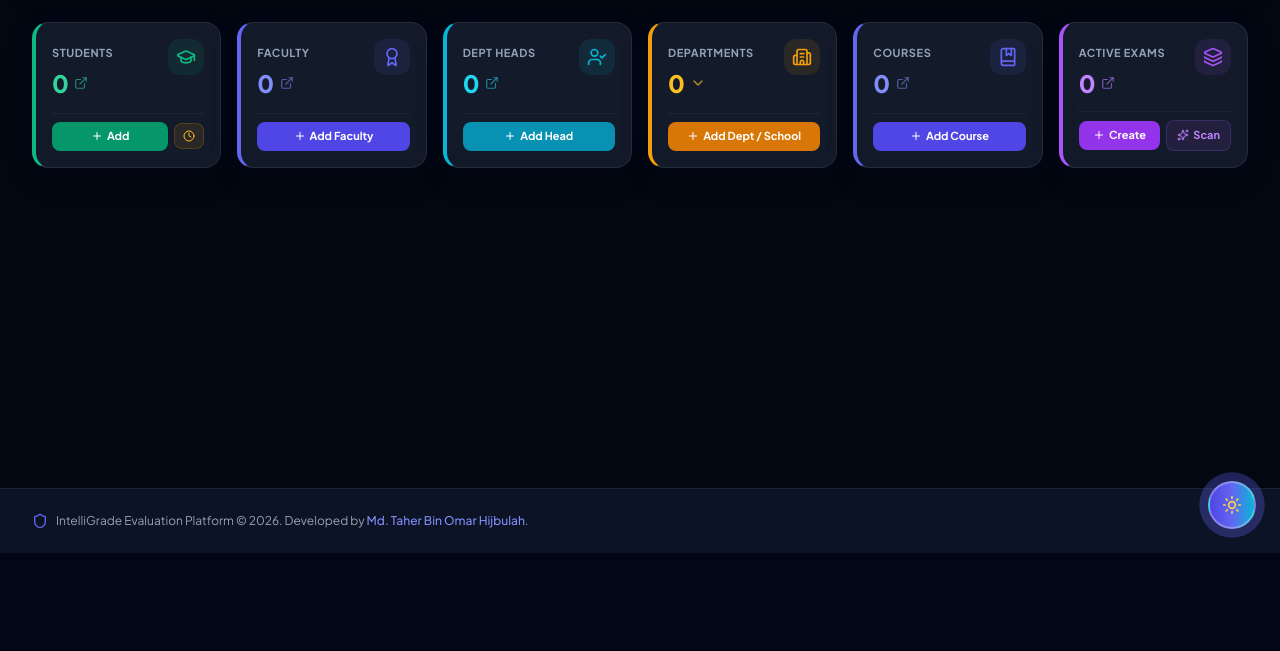
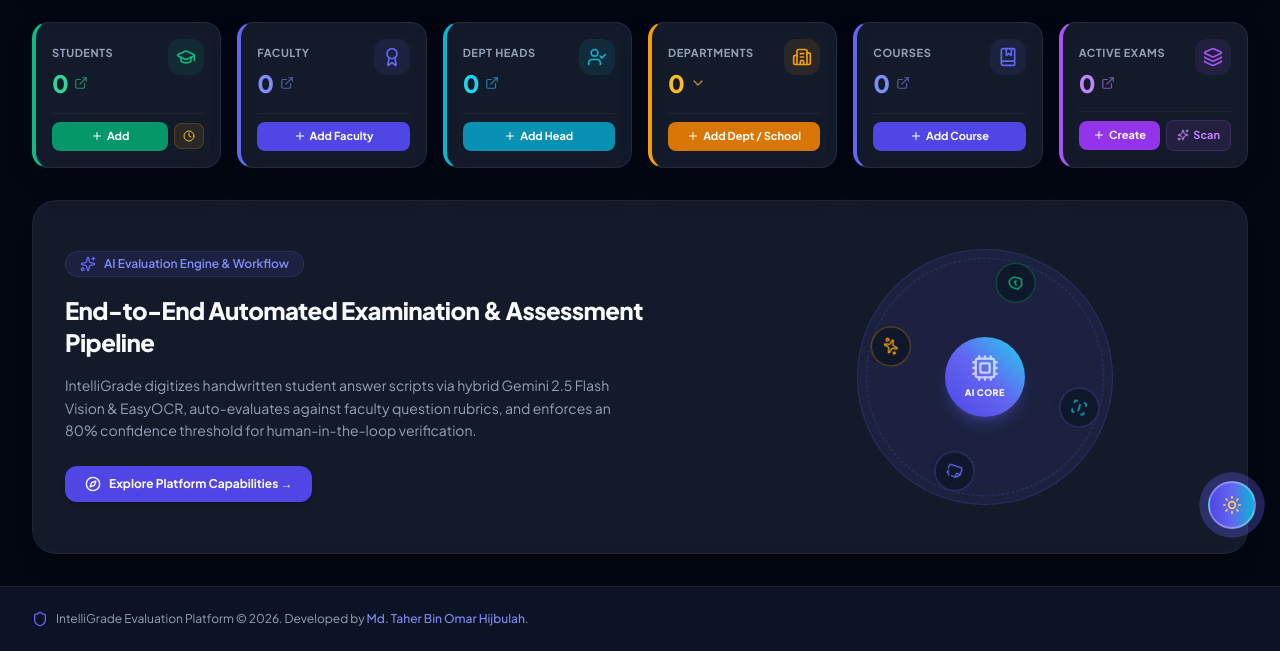
Before and after one commit to hijbullahx/IntelliGrade, a Django app: page /dashboard/exam-controller/ in a window 1280 px wide. Shown: the part 247-898 px from the top of the page. Before the commit the page ends 800 px from the top, so only its background shows below. Run offline with Django 5.2, Linux system fonts and the light colour scheme; the visitor is signed in with stand-in values (Sample User, id 1); data comes from the database, SQL or seed files in the repository; data that the repository does not hold is empty; some libraries are stand-ins or nearby versions.

Commit message:
feat: implement exam controller dashboard and corresponding view logic

```diff
--- a/mainproject/core/templates/core/dashboard_exam_controller.html
+++ b/mainproject/core/templates/core/dashboard_exam_controller.html
@@ -164,6 +164,75 @@
 
     </div>
 
+    <!-- IntelliGrade AI Pipeline Interactive Showcase -->
+    <div class="glass-card p-6 md:p-8 rounded-3xl border border-slate-200/80 dark:border-slate-800/80 shadow-xl overflow-hidden relative">
+        <div class="grid lg:grid-cols-12 gap-8 items-center">
+
+            <!-- Left 7 cols: Content & Direct Action Link -->
+            <div class="lg:col-span-7 space-y-4">
+                <div class="inline-flex items-center gap-2 px-3.5 py-1 rounded-full bg-brand-500/10 text-brand-600 dark:text-brand-400 border border-brand-500/20 text-xs font-semibold">
+                    <i data-lucide="sparkles" class="w-4 h-4 text-brand-500"></i> AI Evaluation Engine & Workflow
+                </div>
+
+                <h2 class="text-xl md:text-2xl font-extrabold theme-text-primary tracking-tight">
+                    End-to-End Automated Examination & Assessment Pipeline
+                </h2>
+
+                <p class="theme-text-muted text-sm leading-relaxed max-w-xl">
+                    IntelliGrade digitizes handwritten student answer scripts via hybrid Gemini 2.5 Flash Vision & EasyOCR, auto-evaluates against faculty question rubrics, and enforces an 80% confidence threshold for human-in-the-loop verification.
+                </p>
+
+                <div class="pt-2 flex flex-wrap items-center gap-4">
+                    <a href="{% url 'landing_page' %}" class="px-5 py-2.5 bg-brand-600 hover:bg-brand-500 text-white text-xs font-bold rounded-xl shadow-md transition-all flex items-center gap-2">
+                        <i data-lucide="compass" class="w-4 h-4"></i> Explore Platform Capabilities &rarr;
+                    </a>
+                </div>
+            </div>
+
+            <!-- Right 5 cols: Compact Orbiting AI Animation -->
+            <div class="lg:col-span-5 flex items-center justify-center relative py-4">
+                <div class="w-56 h-56 md:w-64 md:h-64 rounded-full bg-brand-500/5 dark:bg-brand-500/10 border border-brand-500/20 flex items-center justify-center relative">
+
+                    <!-- Center Core -->
+                    <div class="w-20 h-20 rounded-full bg-gradient-to-tr from-brand-600 via-brand-500 to-cyan-400 text-white flex flex-col items-center justify-center shadow-lg shadow-brand-500/30 z-10">
+                        <i data-lucide="cpu" class="w-7 h-7 text-white animate-pulse"></i>
+                        <span class="text-[9px] font-extrabold tracking-wider uppercase mt-1">AI CORE</span>
+                    </div>
+
+                    <!-- Orbit Rings -->
+                    <div class="absolute inset-2 rounded-full border border-dashed border-brand-500/30 animate-spin" style="animation-duration: 18s;"></div>
+
+                    <!-- Pipeline Orbit Items -->
+                    <div class="absolute inset-0 flex items-center justify-center animate-spin" style="animation-duration: 22s;">
+
+                        <!-- 1. OCR Step (Top) -->
+                        <div class="absolute top-2 w-10 h-10 rounded-full bg-white dark:bg-slate-900 border border-brand-500/40 shadow-md flex items-center justify-center" title="Handwriting OCR / HTR">
+                            <i data-lucide="scan-line" class="w-4 h-4 text-cyan-500"></i>
+                        </div>
+
+                        <!-- 2. Rubric Step (Right) -->
+                        <div class="absolute right-2 w-10 h-10 rounded-full bg-white dark:bg-slate-900 border border-indigo-500/40 shadow-md flex items-center justify-center" title="Rubric Matching">
+                            <i data-lucide="file-check-2" class="w-4 h-4 text-indigo-500"></i>
+                        </div>
+
+                        <!-- 3. AI Eval Step (Bottom) -->
+                        <div class="absolute bottom-2 w-10 h-10 rounded-full bg-white dark:bg-slate-900 border border-amber-500/40 shadow-md flex items-center justify-center" title="Confidence Audit">
+                            <i data-lucide="sparkles" class="w-4 h-4 text-amber-500"></i>
+                        </div>
+
+                        <!-- 4. Review Step (Left) -->
+                        <div class="absolute left-2 w-10 h-10 rounded-full bg-white dark:bg-slate-900 border border-emerald-500/40 shadow-md flex items-center justify-center" title="Certified Grade">
+                            <i data-lucide="shield-check" class="w-4 h-4 text-emerald-500"></i>
+                        </div>
+
+                    </div>
+
+                </div>
+            </div>
+
+        </div>
+    </div>
+
     <!-- Integrated Department & Academic Hierarchy Management Section (Hidden by default until Department Card count is clicked) -->
     <div id="dept-table-section" class="space-y-4 hidden transition-all duration-300">
         <div class="flex items-center justify-between">
--- a/mainproject/core/views.py
+++ b/mainproject/core/views.py
@@ -284,6 +284,7 @@ def exam_controller_dashboard(request):
         'standalone_departments': standalone_departments,
         'departments': Department.objects.select_related('college', 'school').all(),
         'recheck_tickets': recheck_tickets,
+        'recent_exams': Examination.objects.select_related('course', 'course__department', 'assigned_faculty').order_by('-id')[:6],
         'ai_config': ai_config,
     })
 
```
